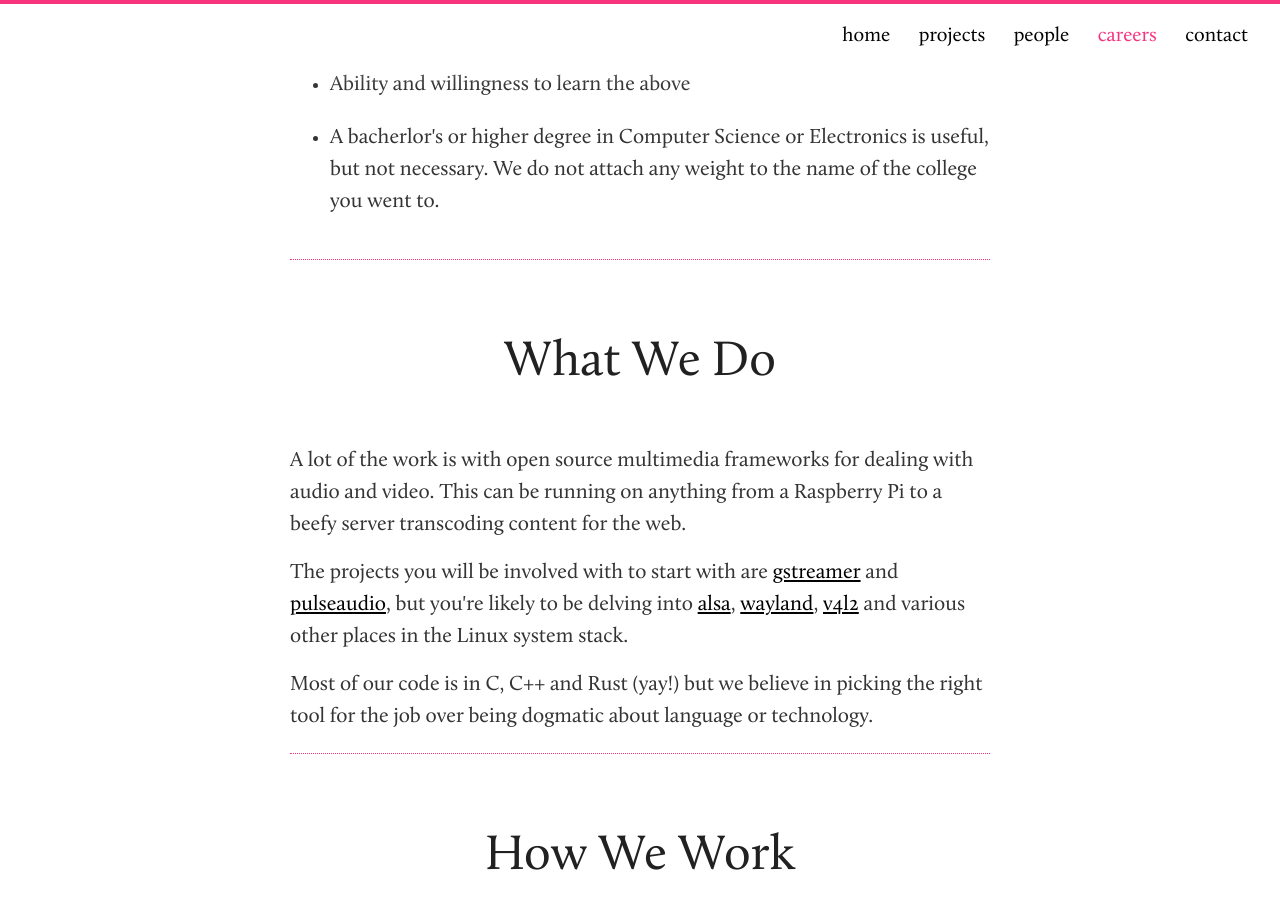
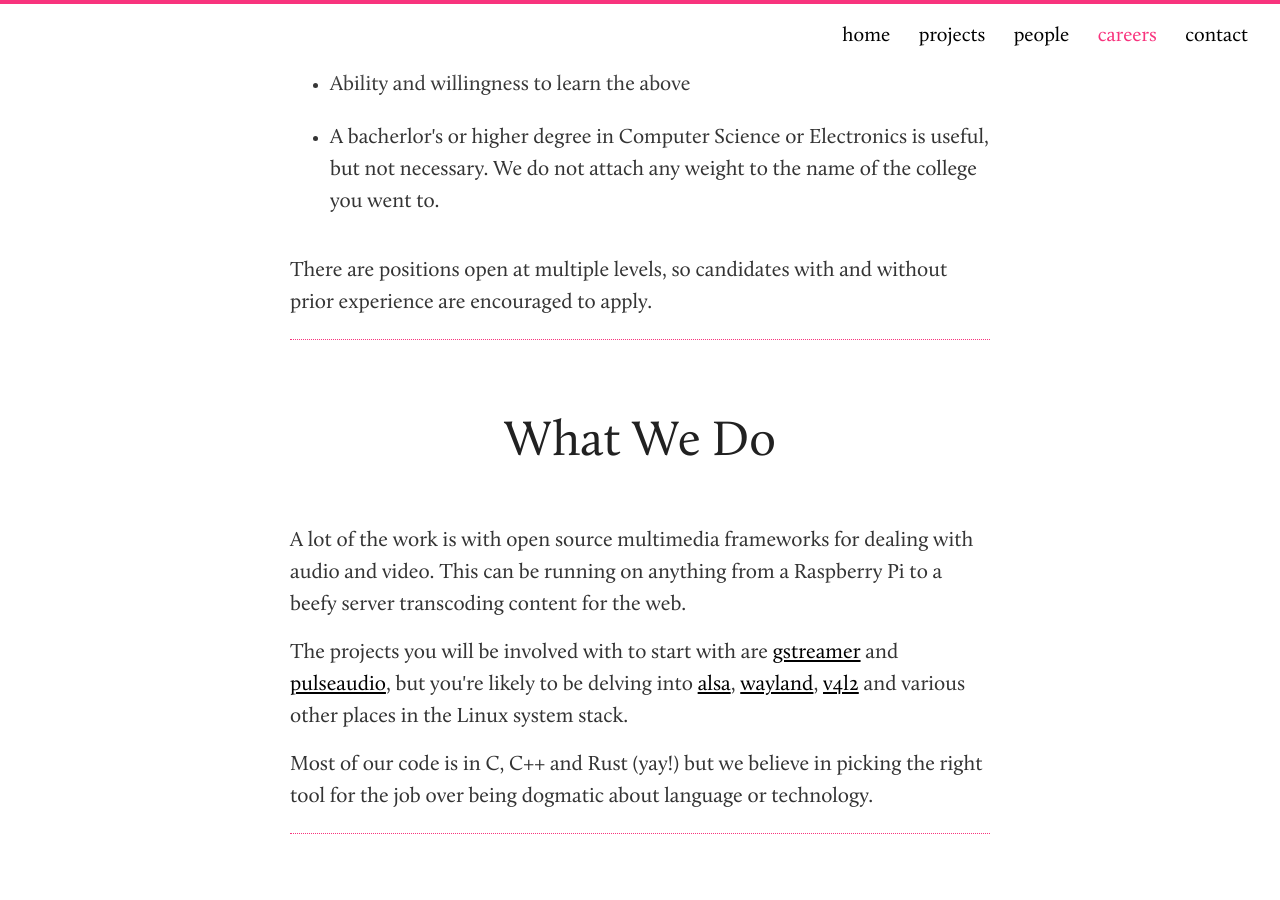
Before and after one commit to nilenso-systems/nilenso.systems, a Jekyll site: the page built from careers.html, in a window 1280 px wide and 900 px high, scrolled down 864 px. Built offline with Jekyll 4.4.1, drawn with Linux system fonts in a browser that asks for light colours.

Commit message:
Clarify prior experience requirements in careers

```diff
--- a/careers.html
+++ b/careers.html
@@ -44,6 +44,11 @@ title: nilenso systems - Careers
           is useful, but not necessary. We do not attach any weight to the
           name of the college you went to.</li>
       </ul>
+    </div>
+
+    <div class="section-content">
+      There are positions open at multiple levels, so candidates with and
+      without prior experience are encouraged to apply.
     </div>
   </div>
 
```
